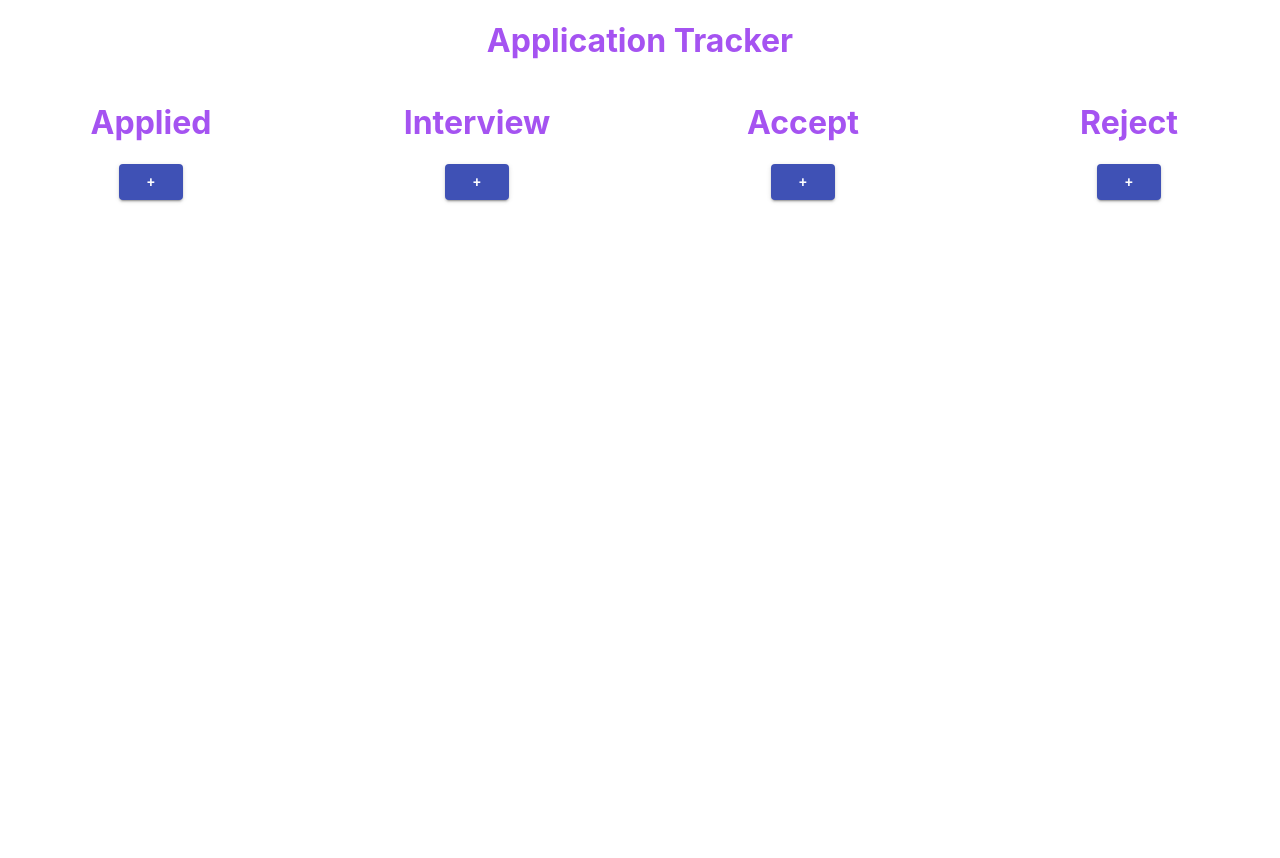
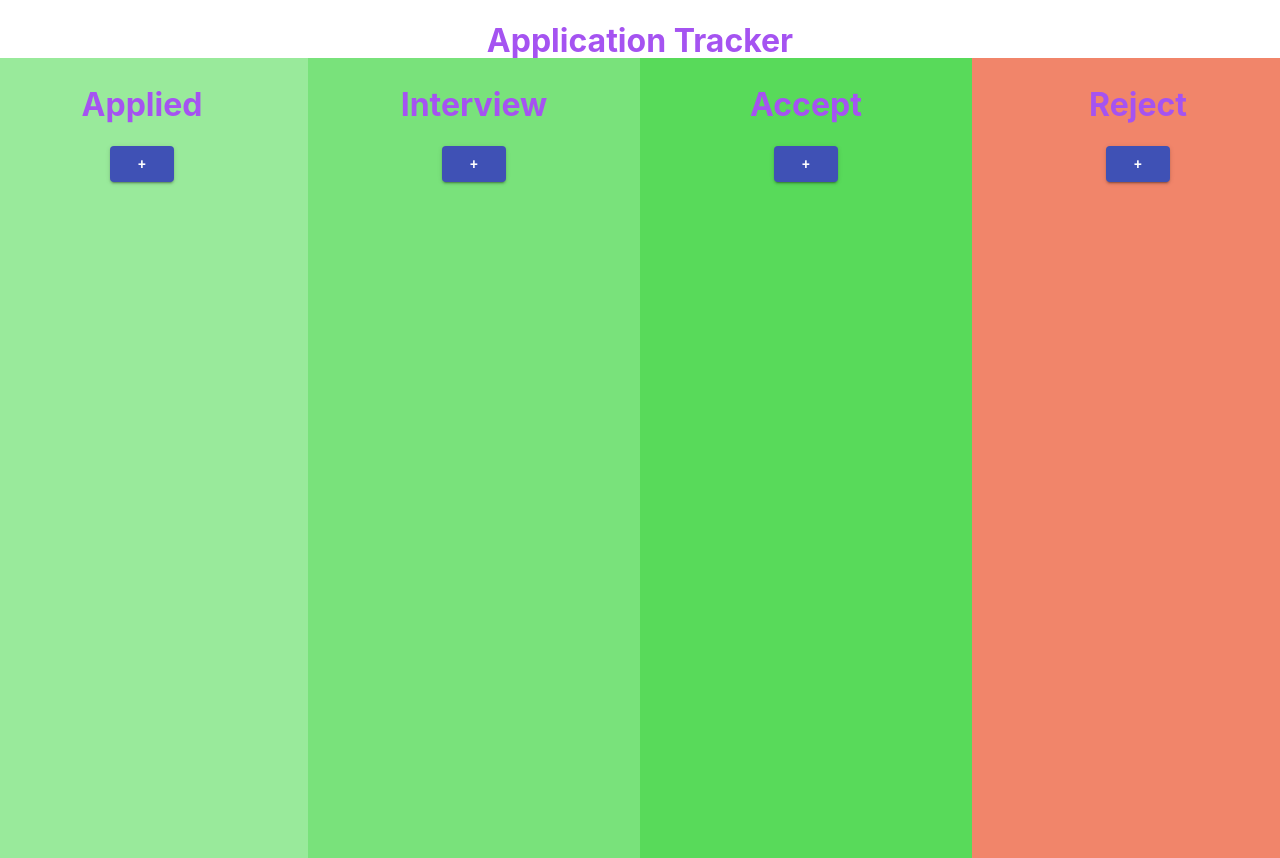
Before and after one commit to prateekJani/todolist-react-app, a React (Create React App) app: page / in a window 1280 px wide. Shown: the top 858 px of the page. Before the commit the page ends 800 px from the top, so only its background shows below. Built offline with nearby package versions, Linux system fonts and the light colour scheme.

Commit message:
Update App.js

```diff
--- a/src/App.js
+++ b/src/App.js
@@ -3,22 +3,24 @@ import './App.css';
 import Grid from '@material-ui/core/Grid';
 import AppliedComponent from './Components/ToDoListComponent/AppliedComponent'
 
+
 function App() {
+
   return (
     <div className = "Outerbody">
       <h1>Application Tracker</h1>
-      <Grid container spacing={3}>
-        <Grid item xs={3}>
-          <AppliedComponent gridName = 'Applied'/>
+      <Grid container spacing={6}>
+        <Grid item xs={3} style={{height: '100vh', boxShadow: "1px 3px 1px #9E9E9E", padding: '6px', backgroundColor: '#99ea9b'}} >
+          <AppliedComponent  gridName = 'Applied'/>
         </Grid>
-        <Grid item xs={3}>
-          <AppliedComponent gridName = 'Interview'/>
+        <Grid item xs={3} style={{height: '100vh', boxShadow: "1px 3px 1px #9E9E9E", padding: '6px', backgroundColor: '#79e27b'}}>
+          <AppliedComponent  gridName = 'Interview'/>
         </Grid>
-        <Grid item xs={3}>
-          <AppliedComponent gridName = 'Accept'/>
+        <Grid item xs={3} style={{height: '100vh', boxShadow: "1px 3px 1px #9E9E9E", padding: '6px', backgroundColor: '#58da5a'}}>
+          <AppliedComponent  gridName = 'Accept'/>
         </Grid>
-        <Grid item xs={3}>
-          <AppliedComponent gridName = 'Reject'/>
+        <Grid item xs={3} style={{height: '100vh', boxShadow: "1px 3px 1px #9E9E9E", padding: '6px', backgroundColor: '#f1856a'}}>
+          <AppliedComponent  gridName = 'Reject'/>
         </Grid>
       </Grid>
     </div>
```
